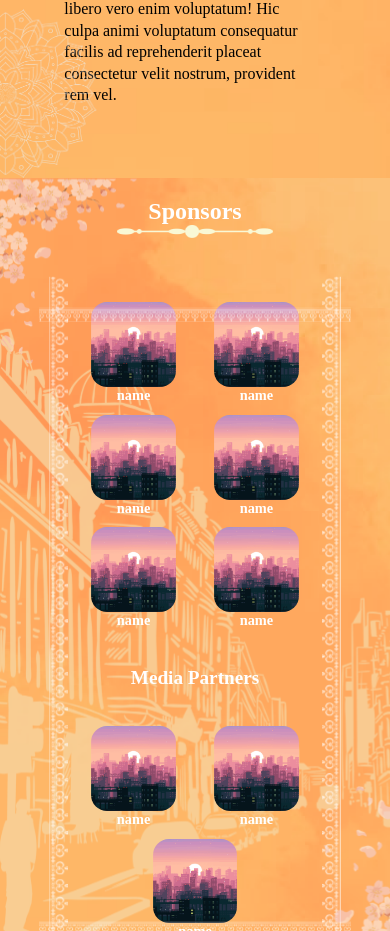
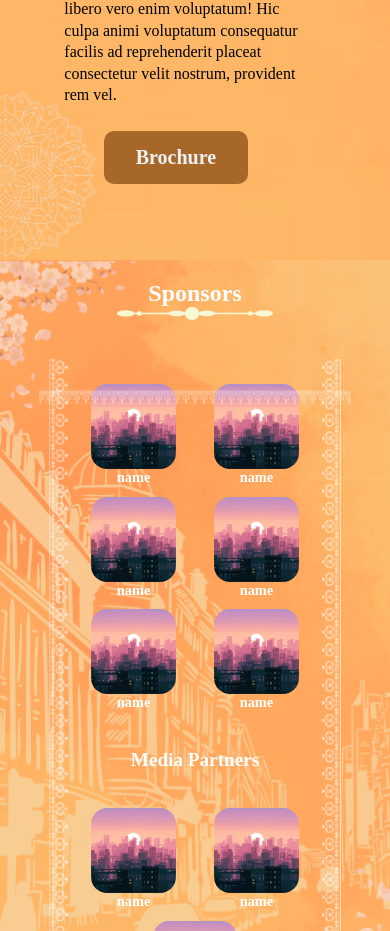
Before and after one commit to gdsc-nits-org/oikyotaan-2023, a React (Vite) app: page / in a window 390 px wide. Shown: the part 1959-2890 px from the top of the page. Built offline with nearby package versions, Linux system fonts and the light colour scheme; a web font is replaced by a local one.

Commit message:
Button added

```diff
--- a/src/Components/About/About.jsx
+++ b/src/Components/About/About.jsx
@@ -41,8 +41,20 @@ const About = () => {
               placeat, corrupti explicabo velit nam ut tenetur fugit, ducimus libero vero
               enim voluptatum! Hic culpa animi voluptatum consequatur facilis ad
               reprehenderit placeat consectetur velit nostrum, provident rem vel.
+              <br />
+              <button className={style.btn}>
+                <a
+                  href="https://drive.google.com/file/d/1lSONRyHf--VPMvo9u1aQj4NUDBnAZ-0E/view?usp=sharing"
+                  target="_blank"
+                >
+                  Brochure
+                </a>
+              </button>
             </div>
           </Fade>
+          {/* <button className={style.btn}>
+        <a href="https://drive.google.com/file/d/1lSONRyHf--VPMvo9u1aQj4NUDBnAZ-0E/view?usp=sharing" target="_blank">Brochure</a>
+      </button> */}
           <div className={style.footer}>
             <img src="/images/Line2.png" alt="image1" className={style.line1} />
             <img src="/images/Polygon1.png" alt="image1" className={style.line2} />
--- a/src/Components/About/About.module.scss
+++ b/src/Components/About/About.module.scss
@@ -112,6 +112,28 @@
   // position: absolute;
 }
 
+.btn {
+  background-color: #a76729;
+  border: none;
+  color: rgb(232, 224, 224);
+  padding: 15px 32px;
+  text-align: center;
+  text-decoration: none;
+  display: inline-block;
+  font-size: 16px;
+  margin: 4px 2px;
+  cursor: pointer;
+  border-radius: 10px;
+  // margin-left:22vw;
+  margin-top: 25px;
+  // margin-right:24px;
+  a {
+    color: #eff2f4;
+    text-decoration: none;
+    font-size: 20px;
+    font-weight: 700;
+  }
+}
 @media only screen and (max-width: 1200px) {
   .about {
     display: block;
@@ -197,6 +219,15 @@
     bottom: 0;
     height: 20vh;
   }
+  .btn {
+    margin-left: calc(50% - 80px);
+    a {
+      color: #eff2f4;
+      text-decoration: none;
+      font-size: 20px;
+      font-weight: 700;
+    }
+  }
 }
 
 // @media only screen and (max-width: 800px) {
```
